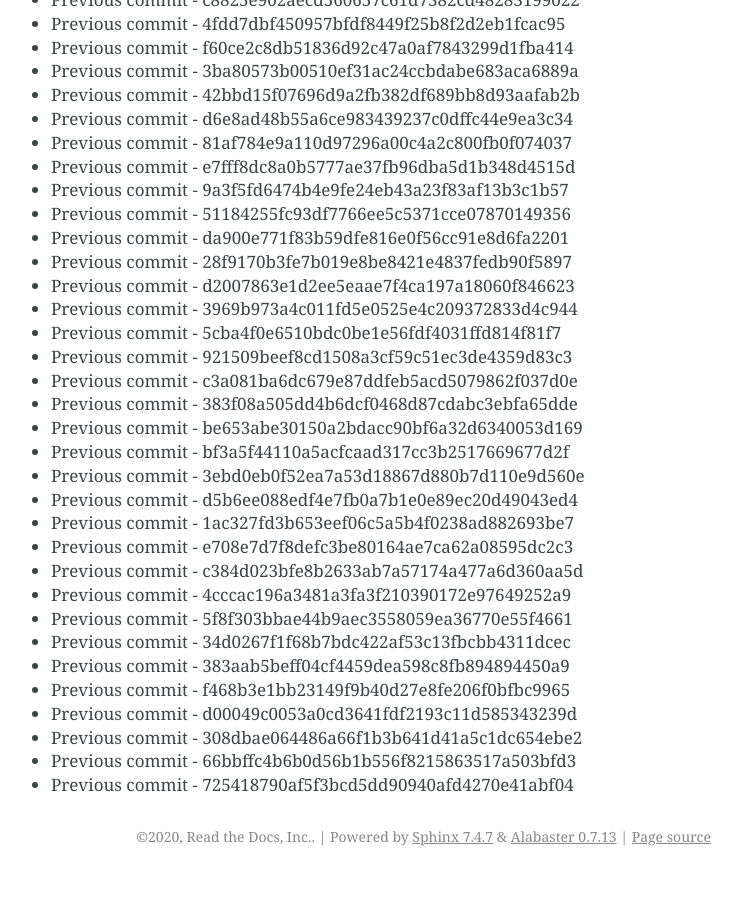
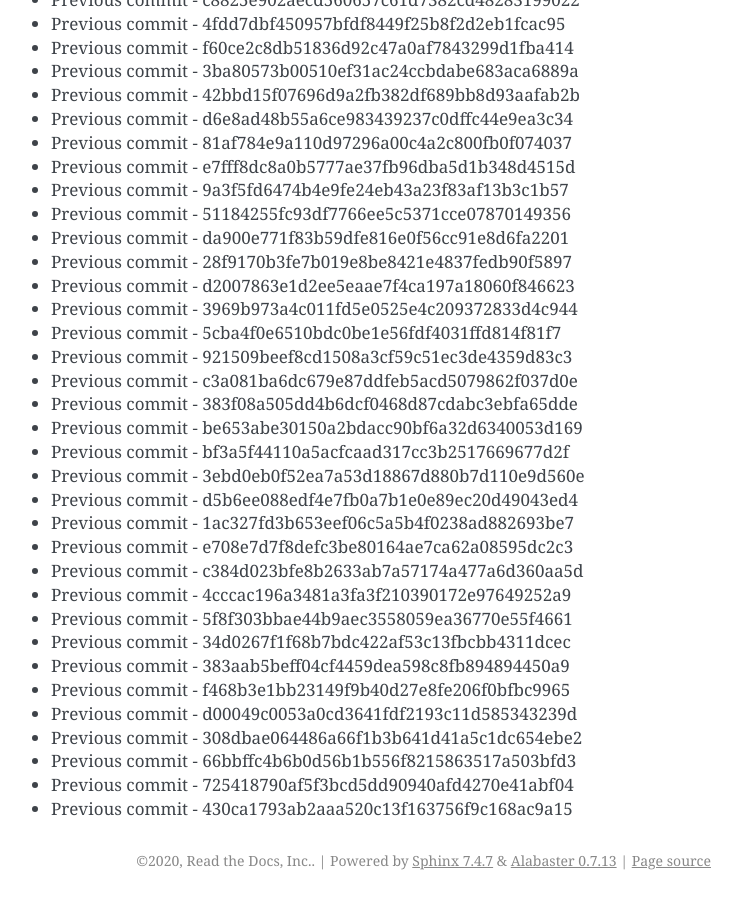
Before and after one commit to readthedocs/rtd-git-stresstest, a Sphinx documentation site: the page built from docs/updates.rst, in a window 1280 px wide and 900 px high, scrolled down 99603 px. Shown: the whole window, without its empty margins (399-1141 px from the left). Built offline with Sphinx 7.4.7, drawn with Linux system fonts in a browser that asks for light colours; before the commit the page ends 100479 px from its top, so only the background shows below that.

Commit message:
Generating commit from previous: 430ca1793ab2aaa520c13f163756f9c168ac9a15

```diff
--- a/docs/updates.rst
+++ b/docs/updates.rst
@@ -4217,3 +4217,4 @@ It can be tested for any performance characteristics.
 * Previous commit - 308dbae064486a66f1b3b641d41a5c1dc654ebe2
 * Previous commit - 66bbffc4b6b0d56b1b556f8215863517a503bfd3
 * Previous commit - 725418790af5f3bcd5dd90940afd4270e41abf04
+* Previous commit - 430ca1793ab2aaa520c13f163756f9c168ac9a15
```
